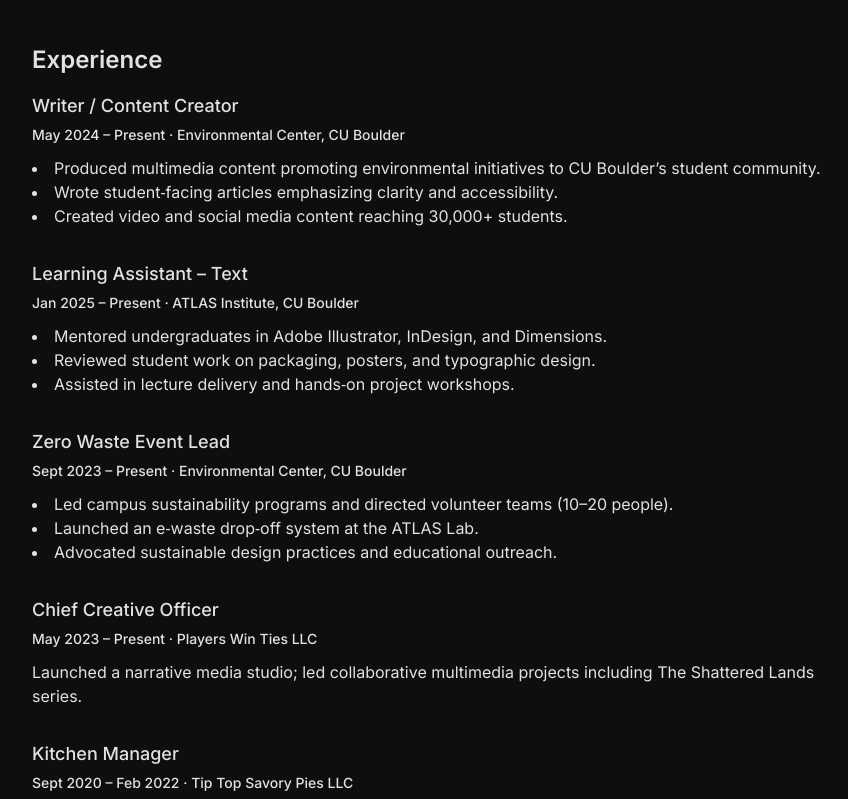
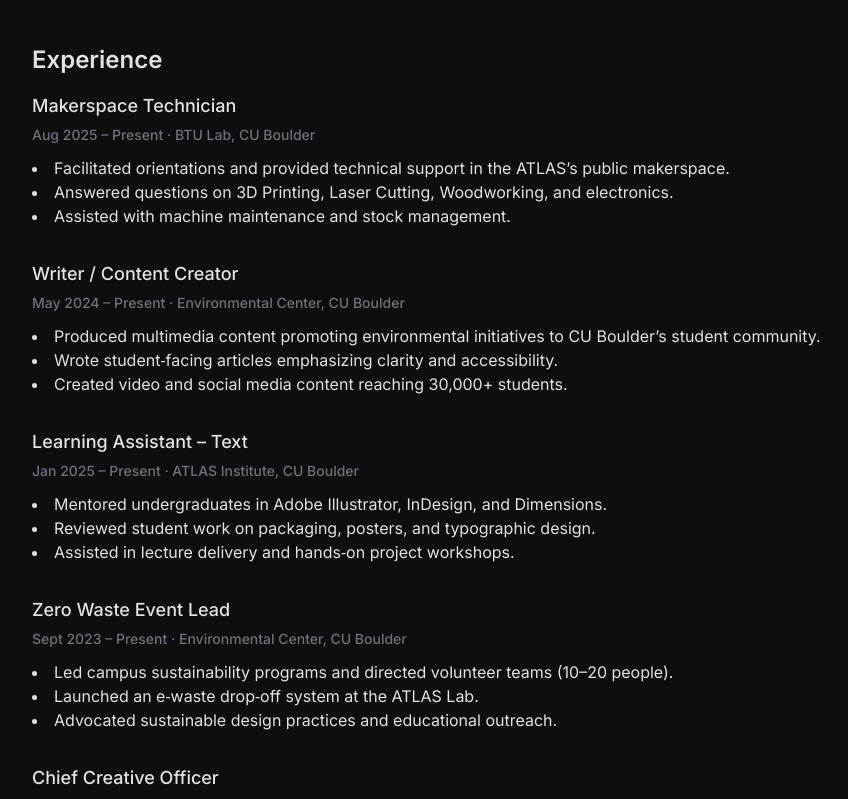
Before and after one commit to Peterb15/Peters-Portfolio, a React (Vite) app: page /resume in a window 1280 px wide. Shown: the part 640-1439 px from the top of the page, without its empty margins (192-1040 px from the left). Built offline with nearby package versions, Linux system fonts and the light colour scheme; a web font is replaced by a local one.

Commit message:
Updated Resume Page

```diff
--- a/src/pages/ResumePage.jsx
+++ b/src/pages/ResumePage.jsx
@@ -42,9 +42,18 @@ export default function ResumePage() {
       {/* Experience */}
       <section>
         <h2 className="text-2xl font-semibold mb-4">Experience</h2>
+
         <div className="space-y-8 text-white-800">
           <div>
-            <h3 className="text-lg font-medium">Writer / Content Creator<br /><span className="text-sm text-white-500">May 2024 – Present · Environmental Center, CU Boulder</span></h3>
+            <h3 className="text-lg font-medium">Makerspace Technician<br /><span className="text-sm text-gray-500">Aug 2025 – Present · BTU Lab, CU Boulder</span></h3>
+            <ul className="list-disc list-inside mt-2">
+              <li>Facilitated orientations and provided technical support in the    ATLAS’s public makerspace.</li>
+              <li>Answered questions on 3D Printing, Laser Cutting, Woodworking, and electronics.</li>
+              <li>Assisted with machine maintenance and stock management.</li>
+            </ul>
+          </div>
+          <div>
+            <h3 className="text-lg font-medium">Writer / Content Creator<br /><span className="text-sm text-gray-500">May 2024 – Present · Environmental Center, CU Boulder</span></h3>
             <ul className="list-disc list-inside mt-2">
               <li>Produced multimedia content promoting environmental initiatives to CU Boulder’s student community.</li>
               <li>Wrote student‐facing articles emphasizing clarity and accessibility.</li>
@@ -53,7 +62,7 @@ export default function ResumePage() {
           </div>
 
           <div>
-            <h3 className="text-lg font-medium">Learning Assistant – Text<br /><span className="text-sm text-white-500">Jan 2025 – Present · ATLAS Institute, CU Boulder</span></h3>
+            <h3 className="text-lg font-medium">Learning Assistant – Text<br /><span className="text-sm text-gray-500">Jan 2025 – Present · ATLAS Institute, CU Boulder</span></h3>
             <ul className="list-disc list-inside mt-2">
               <li>Mentored undergraduates in Adobe Illustrator, InDesign, and Dimensions.</li>
               <li>Reviewed student work on packaging, posters, and typographic design.</li>
@@ -62,7 +71,7 @@ export default function ResumePage() {
           </div>
 
           <div>
-            <h3 className="text-lg font-medium">Zero Waste Event Lead<br /><span className="text-sm text-white-500">Sept 2023 – Present · Environmental Center, CU Boulder</span></h3>
+            <h3 className="text-lg font-medium">Zero Waste Event Lead<br /><span className="text-sm text-gray-500">Sept 2023 – Present · Environmental Center, CU Boulder</span></h3>
             <ul className="list-disc list-inside mt-2">
               <li>Led campus sustainability programs and directed volunteer teams (10–20 people).</li>
               <li>Launched an e‑waste drop‑off system at the ATLAS Lab.</li>
@@ -71,12 +80,12 @@ export default function ResumePage() {
           </div>
 
           <div>
-            <h3 className="text-lg font-medium">Chief Creative Officer<br /><span className="text-sm text-white-500">May 2023 – Present · Players Win Ties LLC</span></h3>
+            <h3 className="text-lg font-medium">Chief Creative Officer<br /><span className="text-sm text-gray-500">May 2023 – Present · Players Win Ties LLC</span></h3>
             <p className="mt-2">Launched a narrative media studio; led collaborative multimedia projects including The Shattered Lands series.</p>
           </div>
 
           <div>
-            <h3 className="text-lg font-medium">Kitchen Manager<br /><span className="text-sm text-white-500">Sept 2020 – Feb 2022 · Tip Top Savory Pies LLC</span></h3>
+            <h3 className="text-lg font-medium">Kitchen Manager<br /><span className="text-sm text-gray-500">Sept 2020 – Feb 2022 · Tip Top Savory Pies LLC</span></h3>
             <p className="mt-2">Managed an 8‑person kitchen, optimized production flow, and tracked inventory to meet daily targets.</p>
           </div>
         </div>
@@ -84,7 +93,7 @@ export default function ResumePage() {
       {/* Skills */}
       <section>
         <h2 className="text-2xl font-semibold mb-2">Skills</h2>
-        <div className="grid grid-cols-1 sm:grid-cols-3 gap-4 text-gray-700">
+        <div className="grid grid-cols-1 sm:grid-cols-3 gap-4 text-white-700">
           <div>
             <h3 className="font-medium mb-1">Software</h3>
             <p>Illustrator • InDesign • Photoshop • After Effects • Premiere • Blender • Dimensions • Ableton • Godot • Arduino IDE • SketchUp</p>
```
